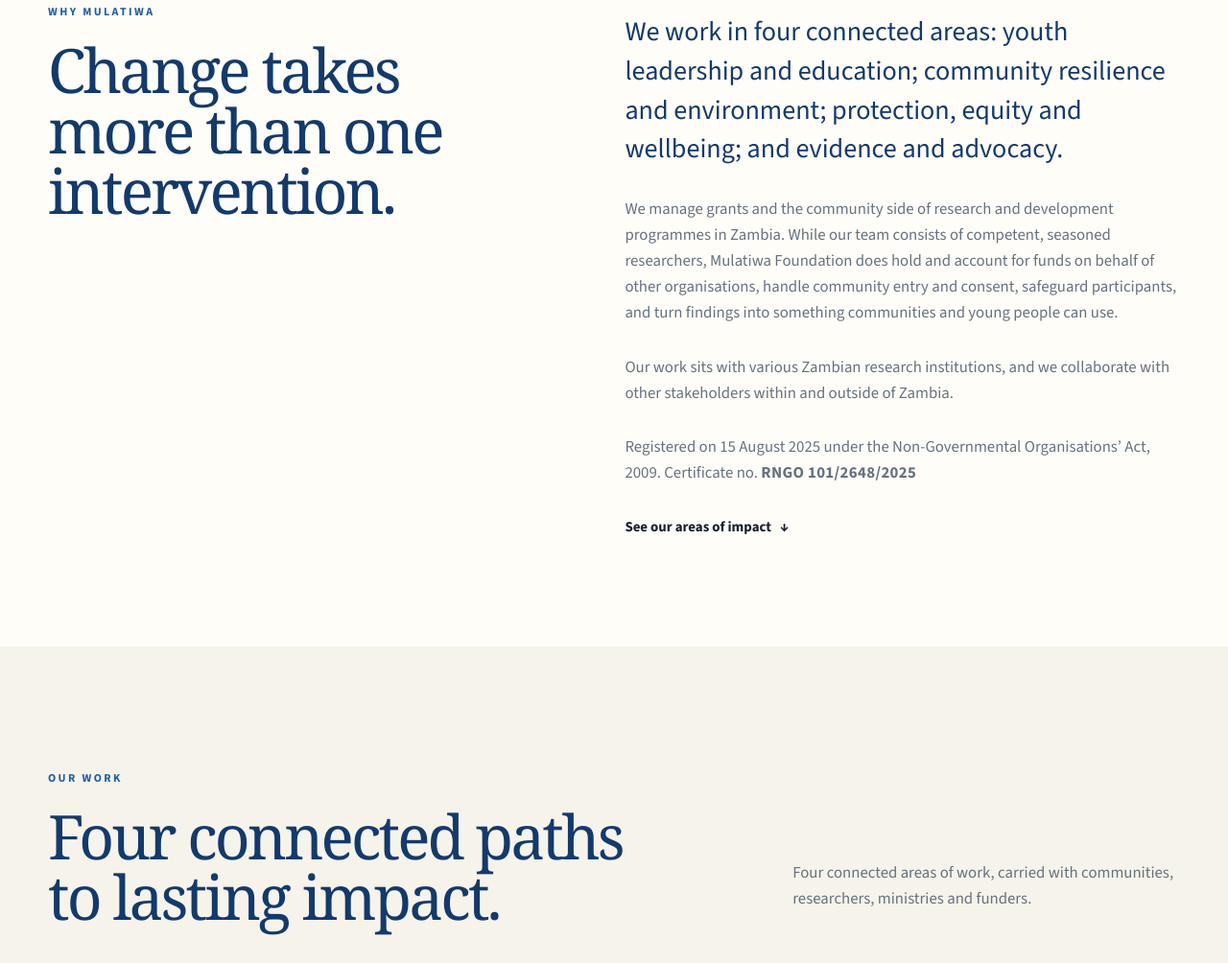
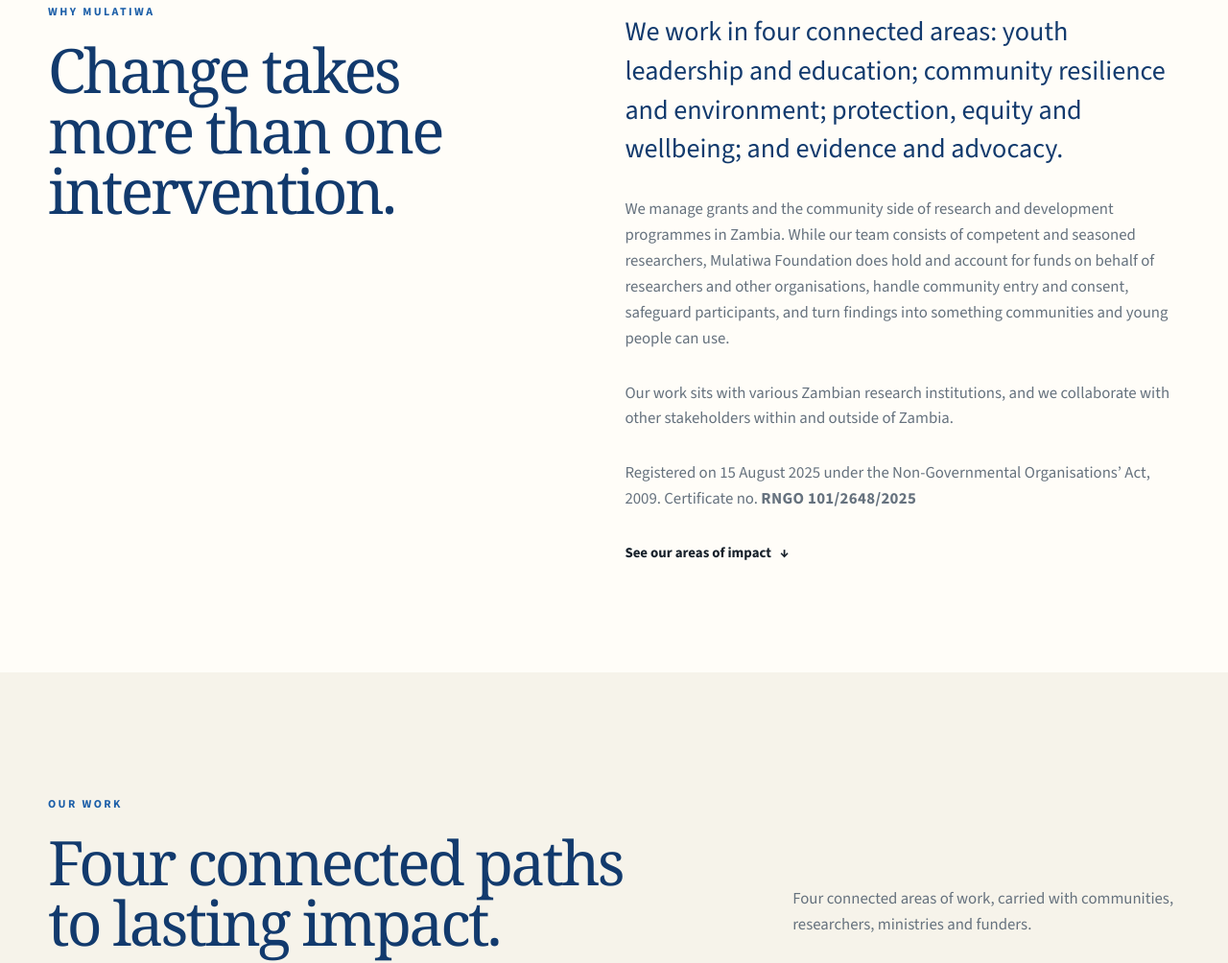
Before and after one commit to Pacanor/mulatiwa-foundation, a plain HTML site: page index.html in a window 1280 px wide. Shown: the part 1272-2276 px from the top of the page at 96% size. Drawn offline with nearby package versions, Linux system fonts and the light colour scheme.

Commit message:
fix: updating wording in why mulatiwa

```diff
--- a/index.html
+++ b/index.html
@@ -125,8 +125,8 @@
             </p>
             <p>
               We manage grants and the community side of research and development programmes
-              in Zambia. While our team consists of competent, seasoned researchers, Mulatiwa
-              Foundation does hold and account for funds on behalf of other organisations,
+              in Zambia. While our team consists of competent and seasoned researchers, Mulatiwa
+              Foundation does hold and account for funds on behalf of researchers and other organisations,
               handle community entry and consent, safeguard participants, and turn findings
               into something communities and young people can use.
             </p>
```
